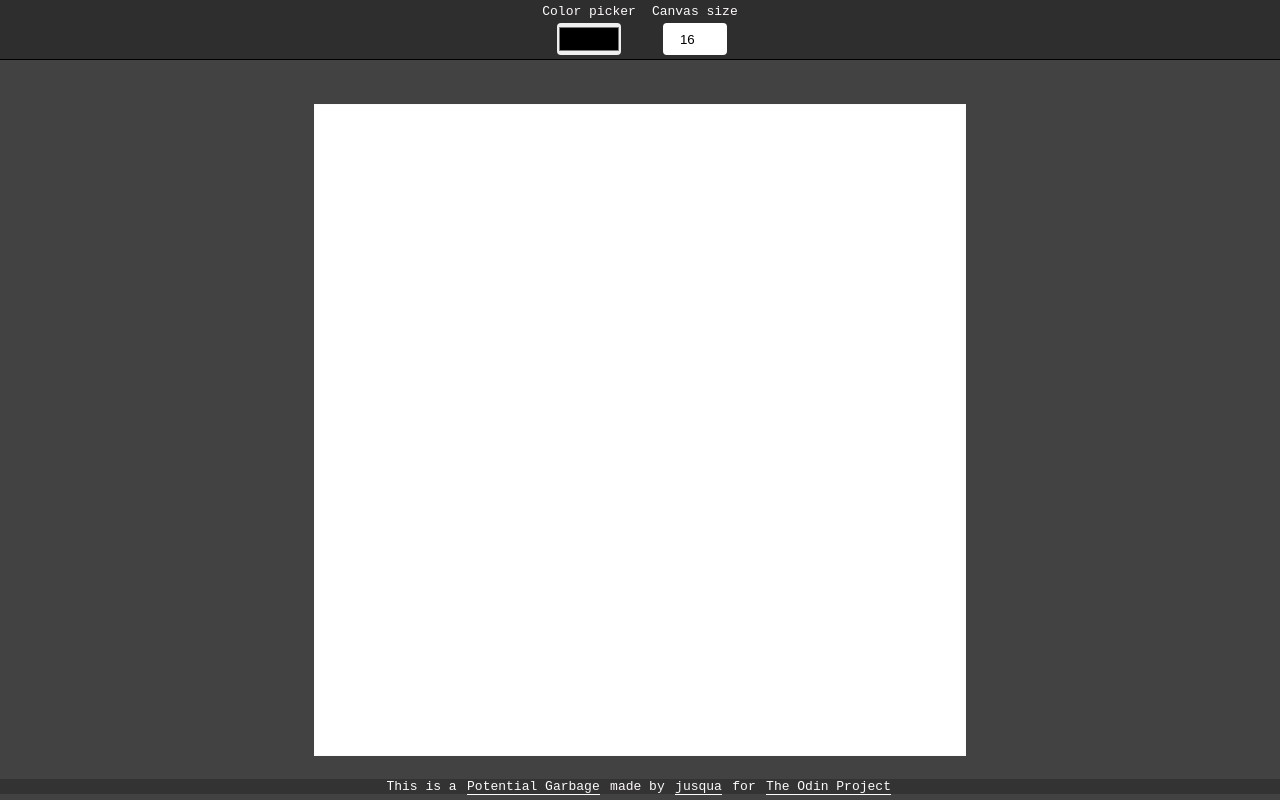
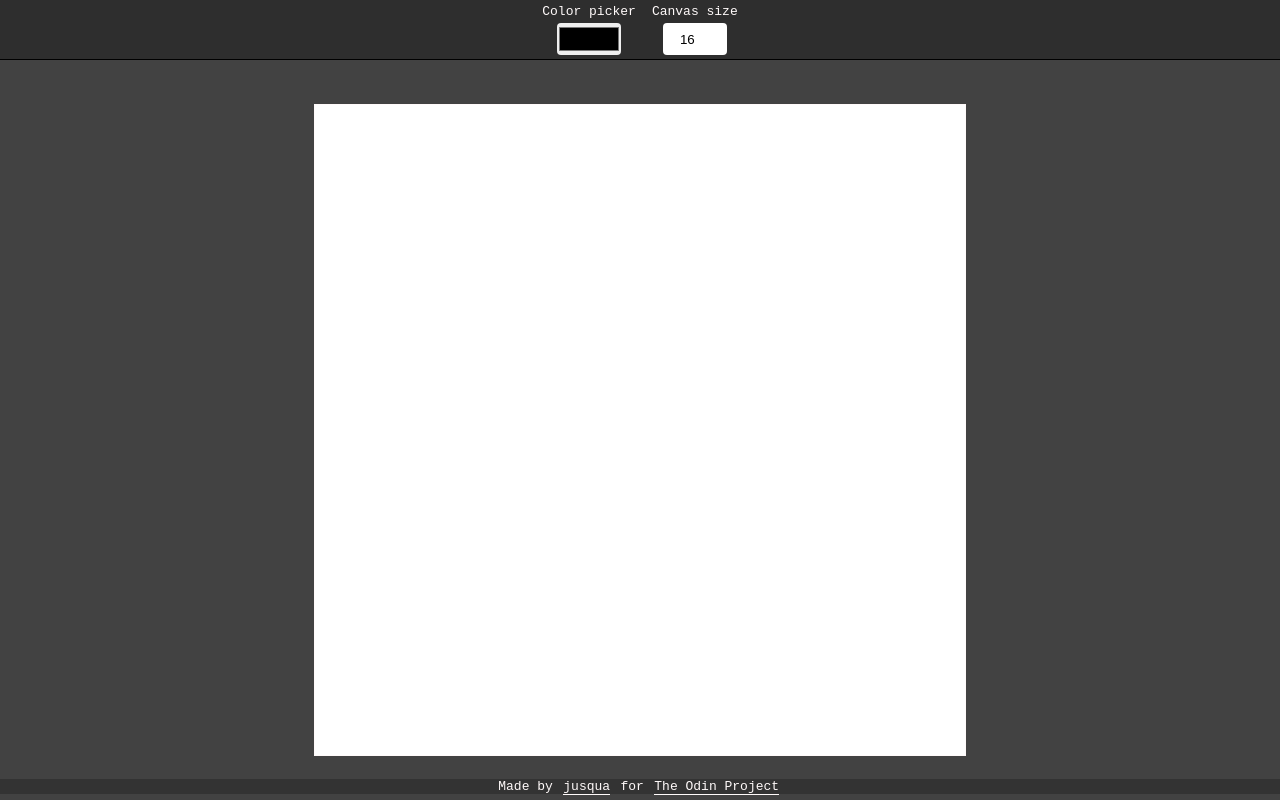
Before and after one commit to jusqua/odin-etch-a-sketch, a plain HTML site: page index.html in a window 1280 px wide. Drawn offline with Linux system fonts and the light colour scheme.

Commit message:
Update index.html

```diff
--- a/index.html
+++ b/index.html
@@ -22,6 +22,6 @@
       <div id="canvas">
       </div>
     </section>
-    <footer>This is a <a href="https://gitlab.com/potential-garbage">Potential Garbage</a> made by <a href="https://www.gitlab.com/jusqua">jusqua</a> for <a href="https://www.theodinproject.com">The Odin Project</a></footer>
+    <footer>Made by <a href="https://www.gitlab.com/jusqua">jusqua</a> for <a href="https://www.theodinproject.com">The Odin Project</a></footer>
   </body>
 </html>
```
